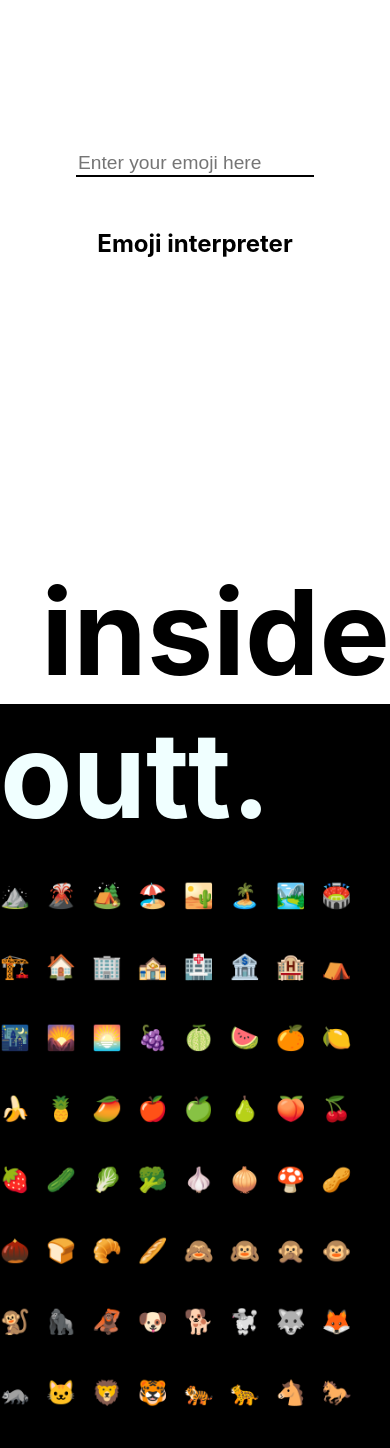
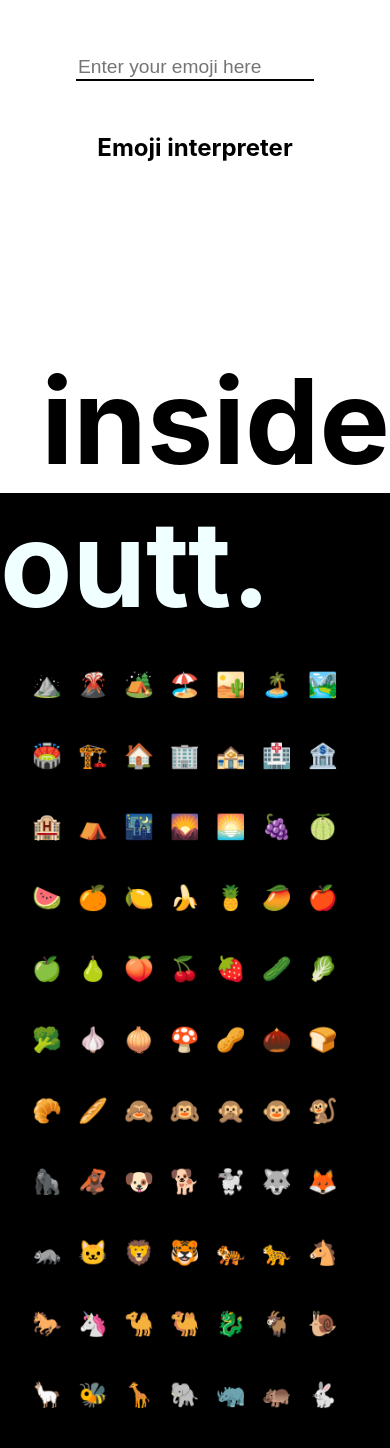
Before and after one commit to ra-kesh/insideout, a React (Create React App) app: page / in a window 390 px wide. Shown: the part 114-1562 px from the top of the page. Built offline with nearby package versions, Linux system fonts and the light colour scheme.

Commit message:
style:fixed mobile responsive

```diff
--- a/src/App.css
+++ b/src/App.css
@@ -10,8 +10,30 @@
   .form-title {
     padding: 0 5rem 1.5rem;
   }
+  .div-form{
+    height: 80vh;
+    /* display: flex;
+    justify-content: center;
+    align-items: center;
+    flex-direction: column; */
+
+  }
 
 }
+@media screen and (max-width:1025px){
+  .div-form{
+    height: 55vh;
+  }
+  .emoji-title ul{
+    margin-left: 2rem;
+  }
+  h3{
+    margin: 0 2rem;
+    text-align: center;
+  }
+
+}
+
 
 .container-main{
   max-height: 100vh;
@@ -25,7 +47,7 @@
 }
 
 .div-form{
-  height: 80vh;
+  /* height: 80vh; */
   display: flex;
   justify-content: center;
   align-items: center;
```
